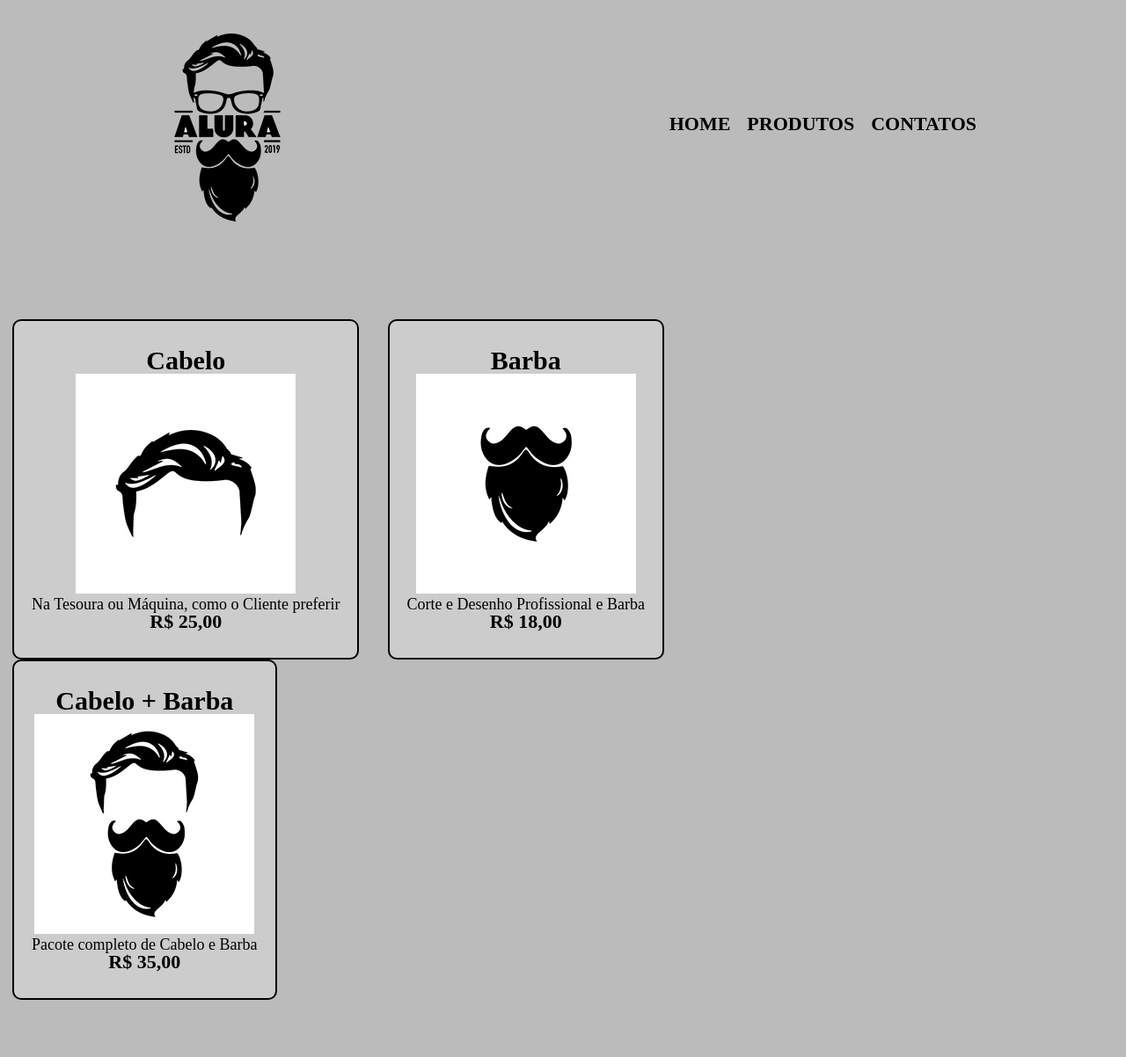
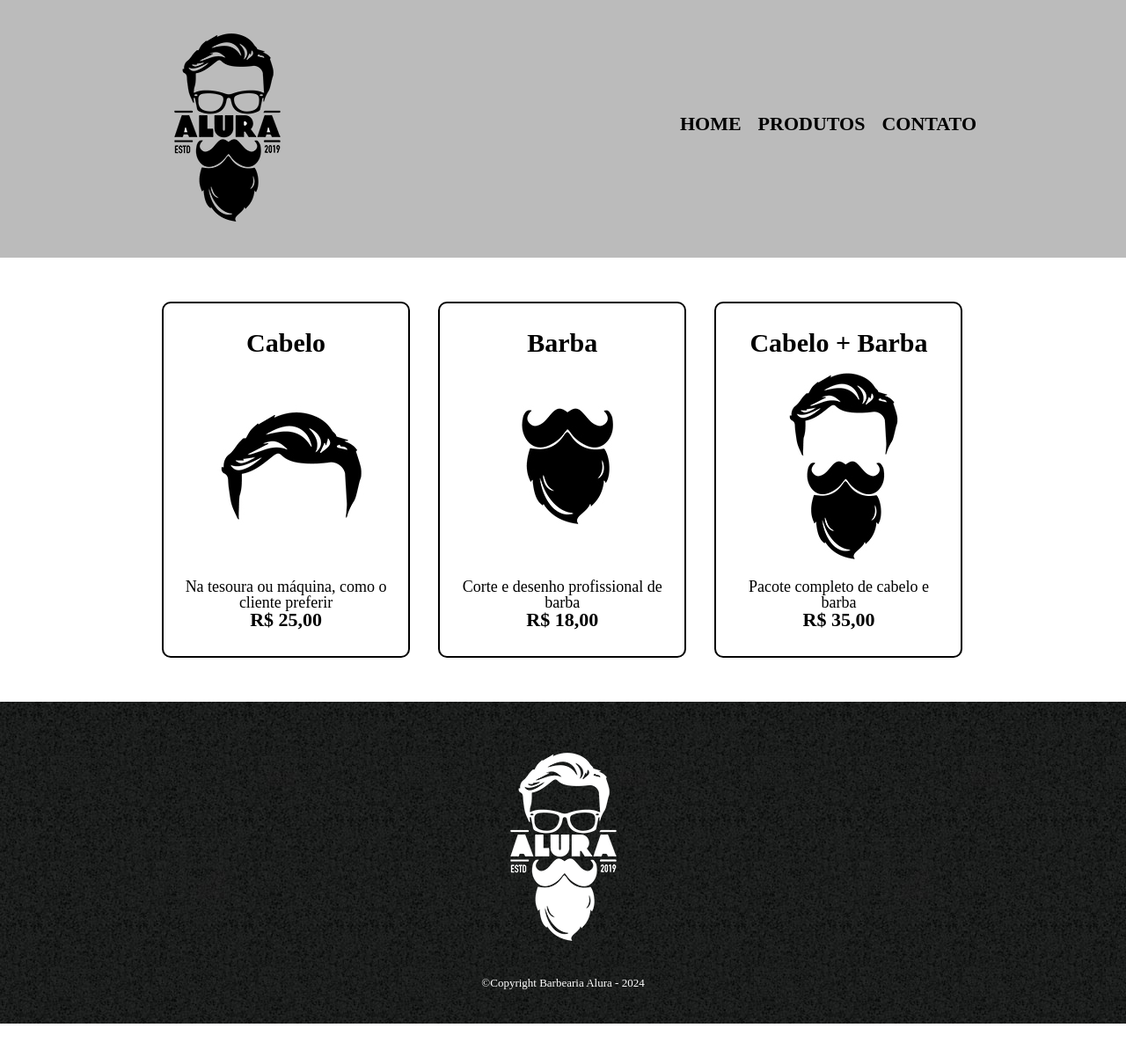
Before and after one commit to Pietro2024/HTML5-PARTE2, a plain HTML site: page produtos.html in a window 1280 px wide. Shown: the whole page at 88% size. After the commit the page ends 1164 px from the top, so only its background shows below. Drawn offline with Linux system fonts and the light colour scheme.

Commit message:
Add files via upload

```diff
--- a/produtos.css
+++ b/produtos.css
@@ -1,5 +1,5 @@
 header{
-    background: #BBBBBB;
+    background: #bbbbbb;
     padding: 20px 0;
 }
 
@@ -9,7 +9,7 @@ header{
     margin: 0 auto;
 }
 
-nav{
+nav {
     position: absolute;
     top: 110px;
     right: 0;
@@ -22,27 +22,41 @@ nav li {
 
 nav a {
     text-transform: uppercase;
-    color:  #000000;
+    color: #000000;
     font-weight: bold;
     font-size: 22px;
     text-decoration: none;
 }
 
+nav a:hover{
+    color: #c78c19;
+    text-decoration: underline;
+}
+
 .produtos{
     width: 940px;
-    margin: 0;
+    margin: 0 auto;
     padding: 50px 0;
 }
+
 .produtos li{
     display: inline-block;
     text-align: center;
-    background: #cccccc;
+    width: 30%;
+    vertical-align: top;
     margin: 0 1.5%;
-    vertical-align: top;
     padding: 30px 20px;
     box-sizing: border-box;
     border: 2px solid #000000;
     border-radius: 10px;
+}
+
+.produtos li:hover{
+    border-color: #c78c19;
+}
+
+.produtos li:active{
+    border-color: #088c19;
 }
 
 .produtos h2{
@@ -50,11 +64,27 @@ nav a {
     font-weight: bold;
 }
 
-.produtos-descricao{
+.produtos li:hover h2{
+    font-size: 34px;
+}
+
+.produto-descricao{
     font-size: 18px;
 }
 
-.produtos-preco{
+.produto-preco{
     font-size: 22px;
     font-weight: bold;
 }
+
+footer{
+    text-align: center;
+    background: url(bg.jpg);
+    padding: 40px 0;
+}
+
+.copyright{
+    color: #ffffff;
+    font-size: 13px;
+    margin: 20px 0 0;
+}
--- a/produtos.html
+++ b/produtos.html
@@ -1,47 +1,60 @@
 <!DOCTYPE html>
 <html lang="pt-br">
 <head>
+
     <meta charset="UTF-8">
     <meta name="viewport" content="width=device-width, initial-scale=1.0">
-    <title>Produtos - Barbearia alura</title>
+    <title>produtos - Barbearia alura</title>
     <link rel="stylesheet" href="reset.css">
-    <link rel="stylesheet" href="produtos.css">
+    <link rel="stylesheet" href="style.css">
+
 </head>
+
 <body>
+
     <header>
         <div class="caixa">
            <h1><img src="logo.png"></h1>
+
            <nav>
              <ul>
-            <li><a href="index.html"> home</a></li>
-            <li><a href="">produtos</a></li>
-            <li><a href="">contatos</a></li>
+              <li><a href="index.html">Home</a></li>
+              <li><a href="produtos.html">Produtos</a></li>
+              <li><a href="contato.html">Contato</a></li>
              </ul>
            </nav>
+
         </div>
     </header>
-    <header>
     <main>
         <ul class="produtos">
-                <li><h2>Cabelo</h2>
+            <li>
+                <h2>Cabelo</h2>
                 <img src="cabelo.jpg">
-                    <p class="produtos-descricao">Na Tesoura ou Máquina, como o Cliente preferir</p>
-                    <p class="produtos-preco">R$ 25,00</p>
+                <p class="produto-descricao">Na tesoura ou máquina, como o cliente preferir</p>
+                <p class="produto-preco">R$ 25,00</p>
             </li>
+
             <li>
                 <h2>Barba</h2>
                 <img src="barba.jpg">
-                  <p class="produtos-descricao">Corte e Desenho Profissional e Barba</p>
-                  <p class="produtos-preco">R$ 18,00</p>
+                <p class="produto-descricao">Corte e desenho profissional de barba</p>
+                <p class="produto-preco">R$ 18,00</p>
             </li>
+
             <li>
                 <h2>Cabelo + Barba</h2>
                 <img src="cabelo+barba.jpg">
-                  <p class="produtos-descricao">Pacote completo de Cabelo e Barba</p>
-                  <p class="produtos-preco">R$ 35,00</p>
+                <p class="produto-descricao">Pacote completo de cabelo e barba</p>
+                <p class="produto-preco">R$ 35,00</p>
             </li>
+
         </ul>
     </main>
-    </header>
+
+    <footer>
+        <img src="logo-branco.png">
+        <p class="copyright">&copy;Copyright Barbearia Alura - 2024</p>
+    </footer>
 </body>
 </html>
--- /dev/null
+++ b/style-home.css
@@ -0,0 +1,44 @@
+body{
+
+}
+
+#banner{
+width: 100%;
+}
+.principal{
+    background: #cccccc ;
+    padding: 30px;
+}
+h1{
+    text-align: center;
+}
+p{
+    text-align: center;
+}
+#missao{
+  font-size: 20px;
+}
+em strong{
+    color: red;
+}
+
+.itens{
+    font-style: italic;
+}
+
+.beneficios{
+    background: #ffffff;
+    padding: 20px;
+}
+h2{
+    text-align: center;
+}
+ul{
+    display: inline-block;
+    vertical-align: top ;
+    width: 20%;
+    margin-right: 15%;
+}
+.imagembeneficios{
+    width: 50%;
+}
--- a/style.css
+++ b/style.css
@@ -1,51 +1,105 @@
-body{
-
+header{
+    background: #bbbbbb;
+    padding: 20px 0;
 }
 
-#banner{
-width: 100%;
-}
-.principal{
-    background: #CCCCCC;
-    padding: 30px;
+.caixa{
+    position: relative;
+    width: 940px;
+    margin: 0 auto;
 }
 
-h1{
- text-align: center;
+nav {
+    position: absolute;
+    top: 110px;
+    right: 0;
 }
 
-p{
-    text-align: center;
+nav li {
+    display: inline;
+    margin: 0 0 0 15px;
 }
 
-#missao{
-    font-size: 20px;
+nav a {
+    text-transform: uppercase;
+    color: #000000;
+    font-weight: bold;
+    font-size: 22px;
+    text-decoration: none;
 }
 
-em strong{
-    color: red
+nav a:hover{
+    color: #c78c19;
+    text-decoration: underline;
 }
 
-.itens{
-    font-style: italic;
+.produtos{
+    width: 940px;
+    margin: 0 auto;
+    padding: 50px 0;
 }
 
-.beneficios{
-    background: #FFFFFF;
-    padding: 20px;
+.produtos li{
+    display: inline-block;
+    text-align: center;
+    width: 30%;
+    vertical-align: top;
+    margin: 0 1.5%;
+    padding: 30px 20px;
+    box-sizing: border-box;
+    border: 2px solid #000000;
+    border-radius: 10px;
 }
 
-h2{
-    text-align: center;
+.produtos li:hover{
+    border-color: #c78c19;
 }
 
-ul{
-    display: inline-block;
-    vertical-align: top;
-    width: 20%;
-    margin-right: 15%;
+.produtos li:active{
+    border-color: #088c19;
 }
 
-.imagembenefícios{
-    width: 50%;
+.produtos h2{
+    font-size: 30px;
+    font-weight: bold;
 }
+
+.produtos li:hover h2{
+    font-size: 34px;
+}
+
+.produto-descricao{
+    font-size: 18px;
+}
+
+.produto-preco{
+    font-size: 22px;
+    font-weight: bold;
+}
+
+footer{
+    text-align: center;
+    background: url(bg.jpg);
+    padding: 40px 0;
+}
+
+.copyright{
+    color: #ffffff;
+    font-size: 13px;
+    margin: 20px 0 0;
+}
+
+main{
+    width: 940px;
+    margin: 0 auto;
+}
+
+form{
+    margin: 40px 0;
+}
+
+form label{
+    display: block;
+    font-size: 20px;
+    margin: 0 0 10px;
+}
```
Also changed, not shown: contato.html (added, +49 -0 lines), index.html (+14 -14 lines), 1 other file. Lines whose indentation alone changed are shown as unchanged.
